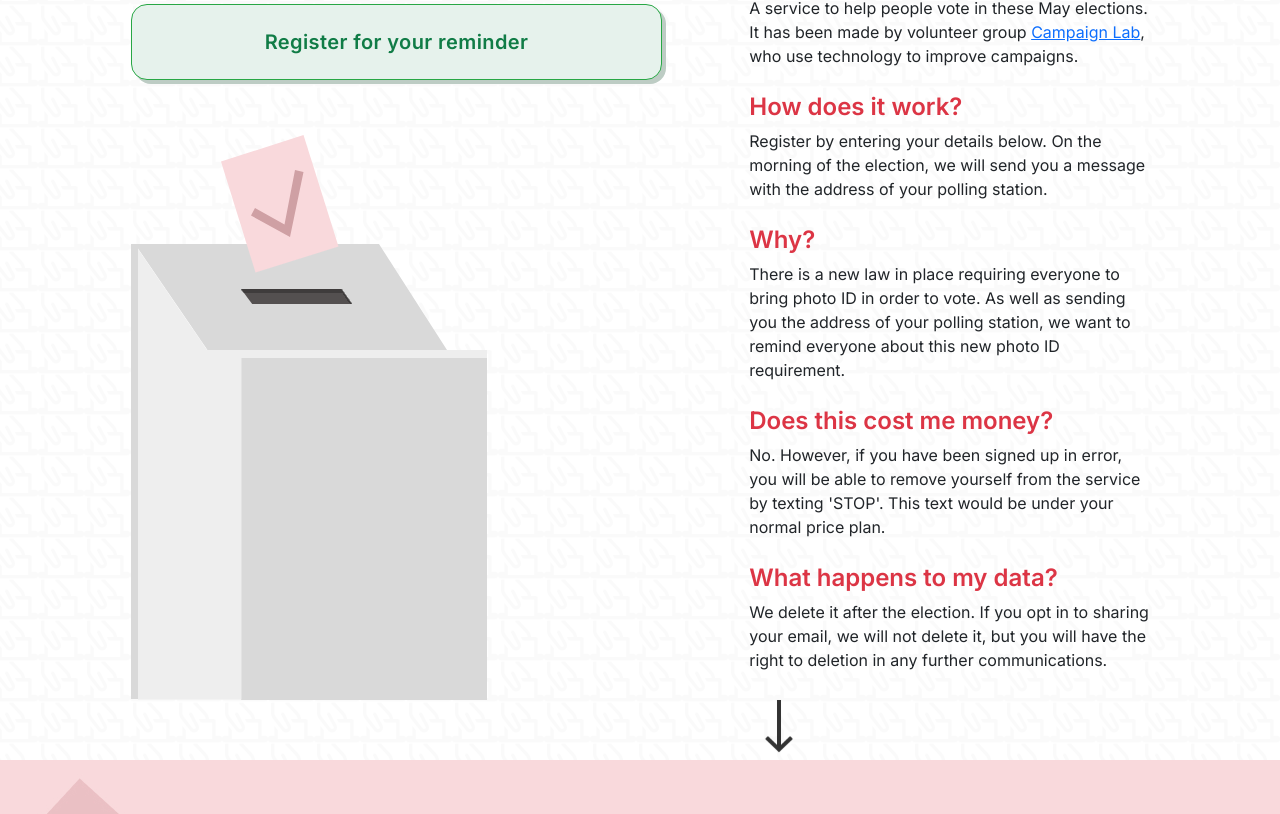
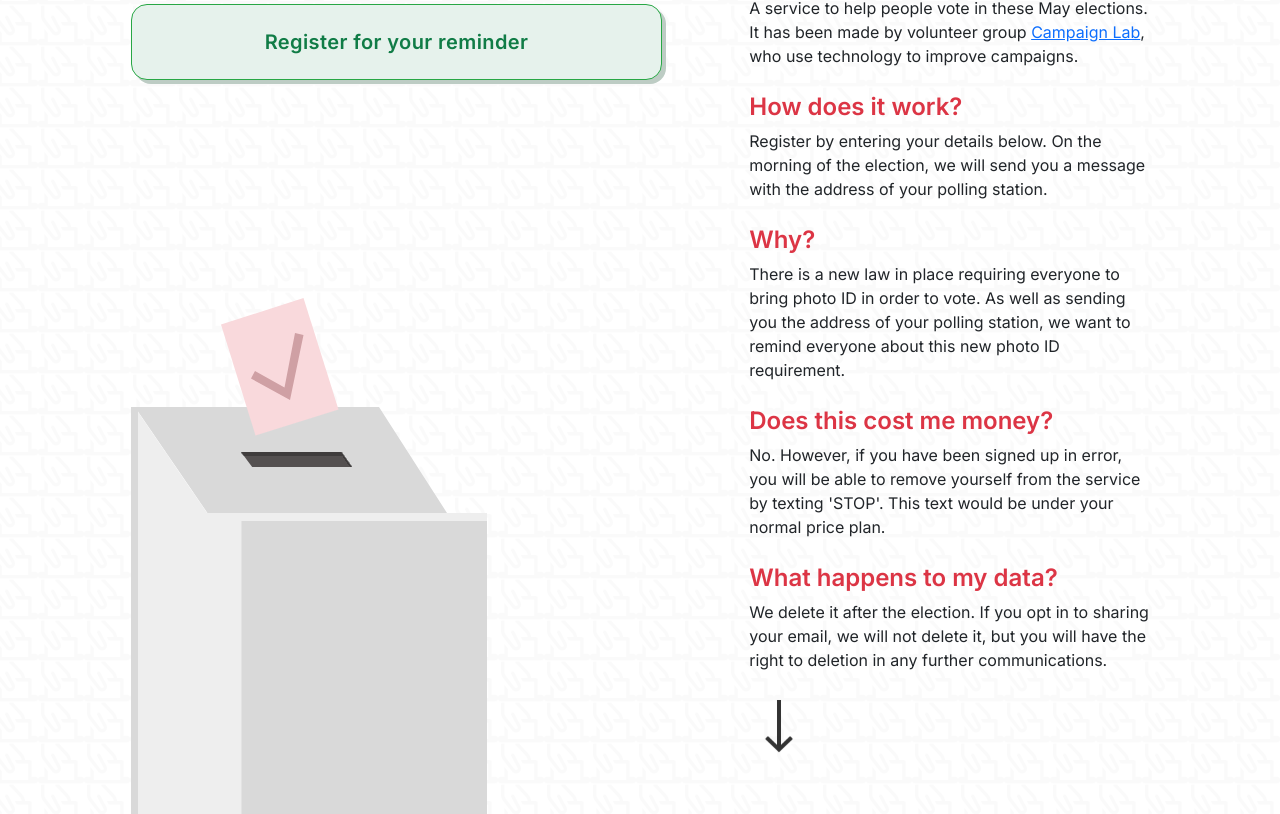
Before and after one commit to Curtis-Turk/Remember-to-Vote, a Next.js app: page / in a window 1280 px wide. Shown: the part 446-1260 px from the top of the page. Built offline with nearby package versions, Linux system fonts and the light colour scheme.

Commit message:
gave ballot box padding for 1386

```diff
--- a/styles.css
+++ b/styles.css
@@ -215,8 +215,16 @@ text-align: left;
   position: absolute;
 }
 
-#ballot-box {
-  margin-top: 55px;
+@media screen and (min-width: 1387px) {
+  #ballot-box {
+    margin-top: 218px;
+  }
+}
+
+@media screen and (max-width: 1386px) and (min-width: 769px) {
+  #ballot-box {
+    margin-top: 218px;
+  }
 }
 
 /* .register-button-desktop {
```
